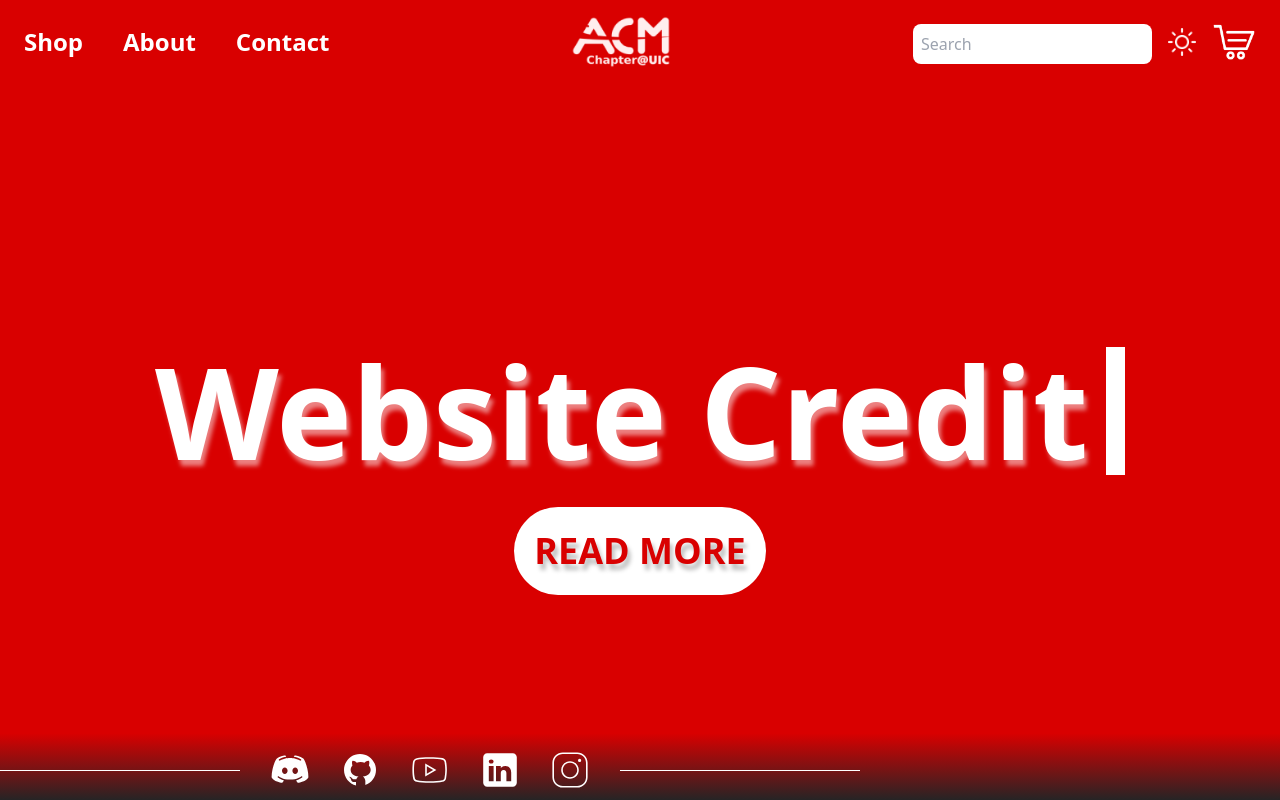
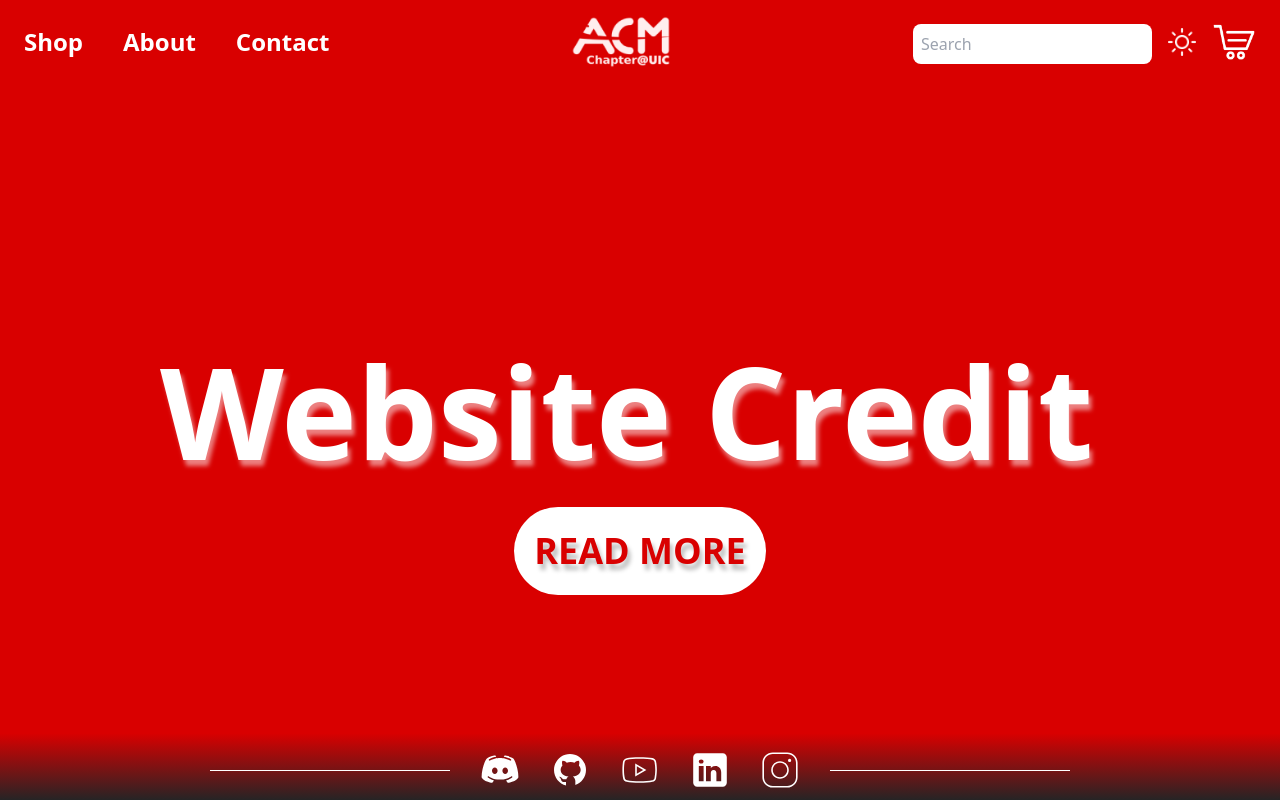
Before and after one commit to acm-uic/marketplace, a Next.js app: page /Contributors in a window 1280 px wide. Shown: the top 800 px of the page. Built offline with nearby package versions, Linux system fonts and the light colour scheme.

Commit message:
center social media & cursor end (maybe)

```diff
--- a/app/Contributors/contributorhero.jsx
+++ b/app/Contributors/contributorhero.jsx
@@ -1,18 +1,25 @@
 import React from "react";
-import Image from "next/image";
-import Link from "next/link";
+import Image from "next/image"
+import Link from "next/link"
 
 
 export default function ContributorHeroScreen( {scrollToProductList, isDarkMode}) {
+  const AnimationEnd = () => {
+    const blinkTextCursor = document.querySelector('.blinkTextCursor')
+    if (blinkTextCursor) {
+      blinkTextCursor.style.borderColor = 'transparent'
+    }
+  }
+
   return (
     <div style={{ background: isDarkMode?"linear-gradient(180deg, #D90000 91.67%, #262425 100%)":"#34A3D9"}} className="flex flex-col items-center  h-screen bg-cover bg-center w-full">
       <div className="flex flex-col items-center  h-[750px] bg-cover bg-center w-full justify-center">
-      <h1 className="text-white text-9xl max-w-[970px]  font-extrabold mb-8 mt-48 text-shadow-hero overflow-hidden whitespace-nowrap shadow-HEROSHADOW animate-typewriter border-r-[.15em] ">Website Credit</h1>
+      <h1 className="text-white text-9xl max-w-[960px]  font-extrabold mb-8 mt-48 text-shadow-hero overflow-hidden whitespace-nowrap shadow-HEROSHADOW animate-typewriter border-r-[.15em] blinkTextCursor" onAnimationEnd={AnimationEnd}>Website Credit</h1>
       <button style={{ color: isDarkMode ? '#D90000' : '#34A3D9' }} className="bg-white px-5 py-6 rounded-full " onClick={scrollToProductList}>
         <a className={`text-center font-bold text-4xl text-shadow-hero shadow-SHOPTEXTSHADOW mb-[50px]`}>READ MORE</a>
       </button>
       </div>
-      <div className="items-center flex flex-row bg-transparent w-full">
+      <div className="items-center flex flex-row bg-transparent w-full justify-center">
         <span className="w-60 block bg-white h-[1px] "></span>
         <Link href="https://discord.gg/Afy6gf4" target="_blank">
           <div  className="ml-[30px] w-[40px] h-[40px] hover:animate-spin">
--- a/tailwind.config.js
+++ b/tailwind.config.js
@@ -26,7 +26,7 @@ module.exports = {
         lg: '0 8px 16px var(--tw-shadow-color)',
       },
       animation:{
-        typewriter: 'typewriter 2s steps(44) 1s 1 normal both, blinkTextCursor 1000ms steps(44) infinite normal',
+        typewriter: 'typewriter 2s steps(44) 1s 1 normal both, blinkTextCursor 500ms steps(44) 5 normal',
       },
       keyframes:{
         typewriter: {
```
